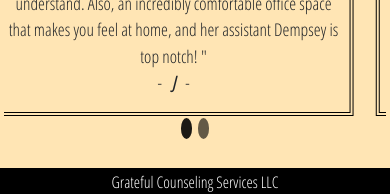
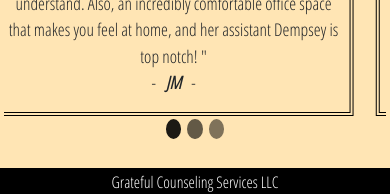
Before and after one commit to JayZonday/sus-home, a React (Create React App) app: page / in a window 390 px wide. Shown: the part 614-808 px from the top of the page. Built offline with nearby package versions, Linux system fonts and the light colour scheme.

Commit message:
added books and new testimonial;

```diff
--- a/src/components/HelpfulSources/index.js
+++ b/src/components/HelpfulSources/index.js
@@ -21,9 +21,10 @@
             </div>
             <div className="flip-card-back">
               <h1 className='flip-title'>Top Three Books</h1>
-              <p className='flip-item'>The Feeling Good Handbook <br/><b>David Burns</b></p>
-              <p className='flip-item'>Get Out of Your Mind & Into Your Life <br/> <b>Steven Hayes</b> </p>
-              <p className='flip-item'>Anxious for Nothing: Finding Calm in a Chaotic World <br/> <b>Max Lucado</b> </p>
+              <p className='flip-item'>The Teenage Brain <br/><b>Frances Jensen, MD</b></p>
+              <p className='flip-item'>Untangled<br/> <b>Lisa DaMour, PhD</b> </p>
+              <p className='flip-item'>Pride & Prejudice <br/> <b>Jane Austen</b> </p>
+              <p className='flip-item'>Power Thought Cards Deck <br/> <b>Louise Hay</b> </p>
             </div>
           </div>
         </div>
--- a/src/components/MainBody/index.css
+++ b/src/components/MainBody/index.css
@@ -55,8 +55,8 @@
     }
     .carousel-indicators li{
       background: black;
-      height: .1vh;
-      width: 3%;
+      height: 0vh;
+      width: 4%;
       border-radius: 100%;
     }
     .carousel-indicators{
--- a/src/components/MainBody/index.js
+++ b/src/components/MainBody/index.js
@@ -16,14 +16,21 @@
           " Someone who truly listens and makes you feel understood, even in times when you yourself don't quite understand.
            Also, an incredibly comfortable office space that makes you feel at home, and her assistant Dempsey is top notch! "
             <br/>
-            - <b className='initial'><i>J</i></b> -
+            - <b className='initial'><i>JM</i></b> -
           </div>
           </Carousel.Item>
           <Carousel.Item>
           <div className='testimonial'>
-          " At the age of 12, I walked in completely anxious and lost. Three years later, I walk out truly happy and proud."
+          " At the age of 12, I walked in completely anxious and lost. Three years later, I walk out truly happy and proud. "
             <br/>
             - <b className='initial'><i>B</i></b> -
+          </div>
+          </Carousel.Item>
+          <Carousel.Item>
+          <div className='testimonial'>
+          " Susanne has helped me so much. She helpoed me find the courage move forward and gert unstuck "
+            <br/>
+            - <b className='initial'><i>J</i></b> -
           </div>
           </Carousel.Item>
         </Carousel>
```
